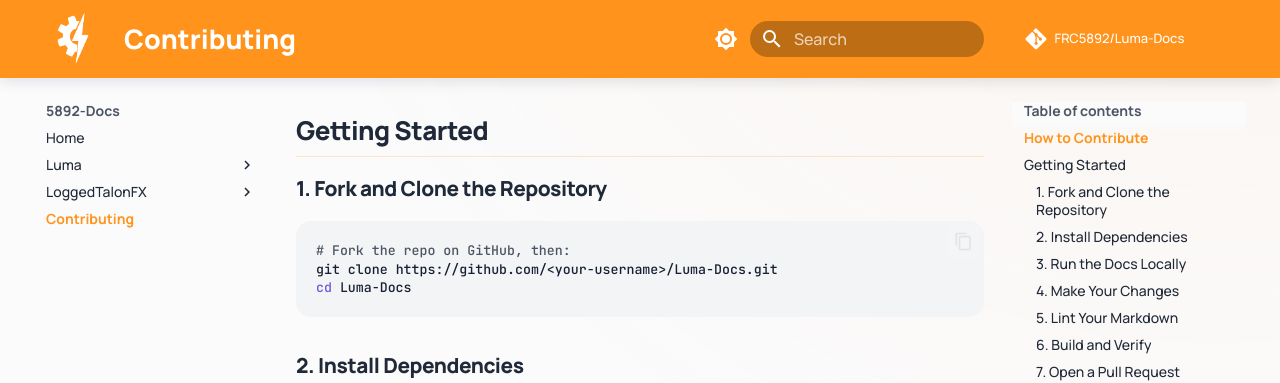
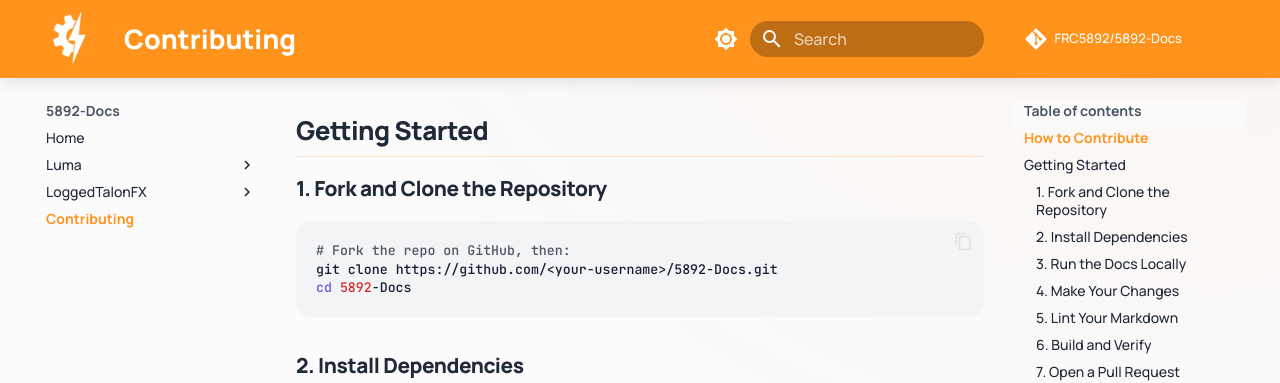
Before and after one commit to FRC5892/Luma-Docs, an MkDocs documentation site: the page built from docs/contributing.md, in a window 1280 px wide and 900 px high, scrolled down 619 px. Shown: the top 383 px of the window. Built offline with MkDocs 1.6.1 and Material for MkDocs 9.7.7, drawn with Linux system fonts in a browser that asks for light colours; comment, search, counter and statistics services are not loaded.

Commit message:
Remove obsolete logo and screenshot files; update contributing documentation and mkdocs configuration for repo name change.

````diff
--- a/docs/contributing.md
+++ b/docs/contributing.md
@@ -26,8 +26,8 @@ Contributions of all kinds are welcome:
 
 ```bash
 # Fork the repo on GitHub, then:
-git clone https://github.com/<your-username>/Luma-Docs.git
-cd Luma-Docs
+git clone https://github.com/<your-username>/5892-Docs.git
+cd 5892-Docs
 ```
 
 ### 2. Install Dependencies
@@ -115,5 +115,5 @@ help FRC teams succeed.
 
 ## Questions?
 
-Open an issue on [GitHub](https://github.com/FRC5892/Luma-Docs/issues) or reach out
+Open an issue on [GitHub](https://github.com/FRC5892/5892-Docs/issues) or reach out
 to FRC Team 5892.
--- a/mkdocs.yml
+++ b/mkdocs.yml
@@ -4,14 +4,14 @@ site_description: Community documentation by FRC Team 5892
   Community documentation for the Luma P1 FRC vision camera — a FRC 5892
   passion project. Not affiliated with Luma.
 site_author: FRC Team 5892
-repo_name: FRC5892/Luma-Docs
+repo_name: FRC5892/5892-Docs
 repo_url: https://github.com/FRC5892/5892-Docs
 edit_uri: edit/main/docs/
 
 theme:
   name: material
-  logo: assets/logo-5892.png
-  favicon: assets/logo-5892.png
+  logo: assets/logo.png
+  favicon: assets/logo.png
   palette:
     - media: "(prefers-color-scheme: light)"
       scheme: default
@@ -40,7 +40,7 @@ theme:
 extra:
   social:
     - icon: fontawesome/brands/github
-      link: https://github.com/FRC5892/Luma-Docs
+      link: https://github.com/FRC5892/5892-Docs
   announcement: >-
     These docs are an unofficial FRC 5892 community project and are
     <strong>not affiliated with Luma</strong>. For the official docs, visit
````
Also changed, not shown: docs/assets/logo-5892.png (deleted), docs/assets/logo.png (renamed from Screenshot 2026-03-22 16.51.24.png), logo.png.
